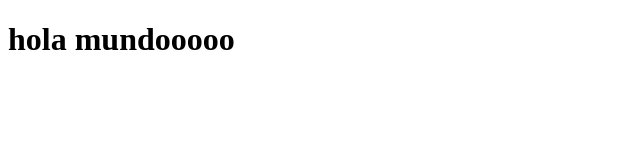
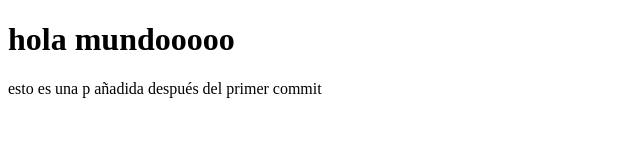
Before and after one commit to GabyS09/Git-hib, a plain HTML site: page index.html in a window 1280 px wide. Shown: the whole page, without its empty margins (0-640 px from the left). Drawn offline with Linux system fonts and the light colour scheme.

Commit message:
he añadido una línea nueva

```diff
--- a/index.html
+++ b/index.html
@@ -8,5 +8,6 @@
 </head>
 <body>
 <h1>hola mundooooo</h1>
+<p>esto es una p añadida después del primer commit</p>
 </body>
 </html>
```
